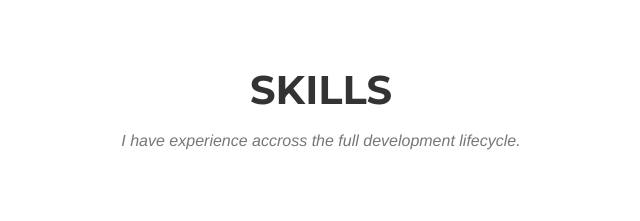
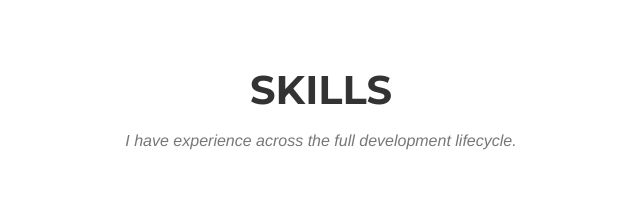
Before and after one commit to zogzilla/zogzilla.github.io, a plain HTML site: page index.html in a window 1280 px wide. Shown: the part 840-1061 px from the top of the page, 319-959 px from the left. Drawn offline with nearby package versions, Linux system fonts and the light colour scheme; a web font is replaced by a local one.

```diff
--- a/index.html
+++ b/index.html
@@ -88,7 +88,7 @@
             <div class="row">
                 <div class="col-lg-12 text-center">
                     <h2 class="section-heading">Skills</h2>
-                    <h3 class="section-subheading text-muted">I have experience accross the full development lifecycle.</h3>
+                    <h3 class="section-subheading text-muted">I have experience across the full development lifecycle.</h3>
                 </div>
             </div>
             <div class="row text-center">
```
